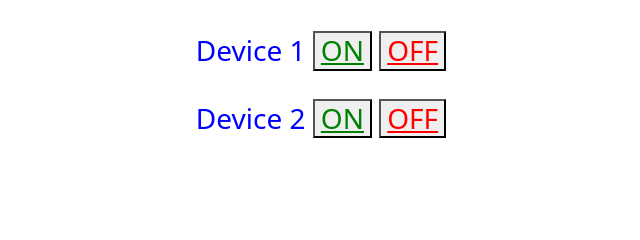
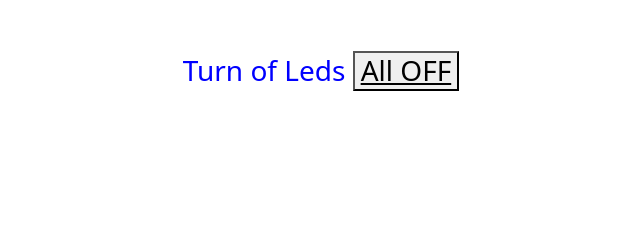
Before and after one commit to ucarrr/CSE310_Project, a Flask app: page / in a window 1280 px wide. Shown: the part 426-666 px from the top of the page, without its empty margins (319-959 px from the left). Run offline with Flask 2, Linux system fonts and the light colour scheme.

Commit message:
Led added and index arragemnet

```diff
--- a/flaskdhht11/main.py
+++ b/flaskdhht11/main.py
@@ -14,7 +14,12 @@ GPIO.setmode(GPIO.BCM)
 
 GPIO.setup(yl_channel,GPIO.IN)
 
+ledGreen = 23
+ledRed = 24
+
 # Set each pin as an output and make it low:
+GPIO.setup(ledGreen, GPIO.OUT)
+GPIO.setup(ledRed, GPIO.OUT)
 
 
 @app.route("/")
@@ -31,10 +36,19 @@ def action(pin, action):
 
    if pin == "dhtpin" and action == "get":
       humi, temp = dht.read_retry(dht.DHT11, DHT11_pin)  # Reading humidity and temperature
+      inttemp = int(temp)
       humi = '{0:0.1f}' .format(humi)
       temp = '{0:0.1f}' .format(temp)
       temperature = 'Temperature: ' + temp
       humidity =  'Humidity: ' + humi
+
+      if inttemp < 27 :
+
+          GPIO.output(ledGreen, GPIO.HIGH)
+          GPIO.output(ledRed, GPIO.LOW)
+      else :
+          GPIO.output(ledGreen, GPIO.LOW)
+          GPIO.output(ledRed, GPIO.HIGH)
 
 
 
@@ -51,7 +65,9 @@ def action(pin, action):
 
 
 
-
+   if pin == "pins" and action == "off":
+       GPIO.output(ledGreen, GPIO.LOW)
+       GPIO.output(ledRed, GPIO.LOW)
 
    templateData = {
    'temperature' : temperature,
--- a/flaskdhht11/templates/index.html
+++ b/flaskdhht11/templates/index.html
@@ -34,23 +34,12 @@ padding: 10px;
  <h4 align="center"; style="color: red"> {{ moisture }} toprak nem</h4>
 
 <br>
-
-<h3 style="color: blue">Device 1
-<button>
-<a href="/pin1/on" style="color: green"> ON</a>
-</button>
-<button>
-<a href="/pin1/off" style="color: red"> OFF</a>
-</button>
-</h3>
 </div>
 <div class="column">
-<h3 style="color: blue">Device 2
+<h3 style="color: blue">Turn of Leds
+
 <button>
-<a href="/pin2/on" style="color: green"> ON</a>
-</button>
-<button>
-<a href="/pin2/off" style="color: red"> OFF</a>
+<a href="/pins/off" style="color: black"> All OFF</a>
 </button>
 </h3>
 </div>
```
